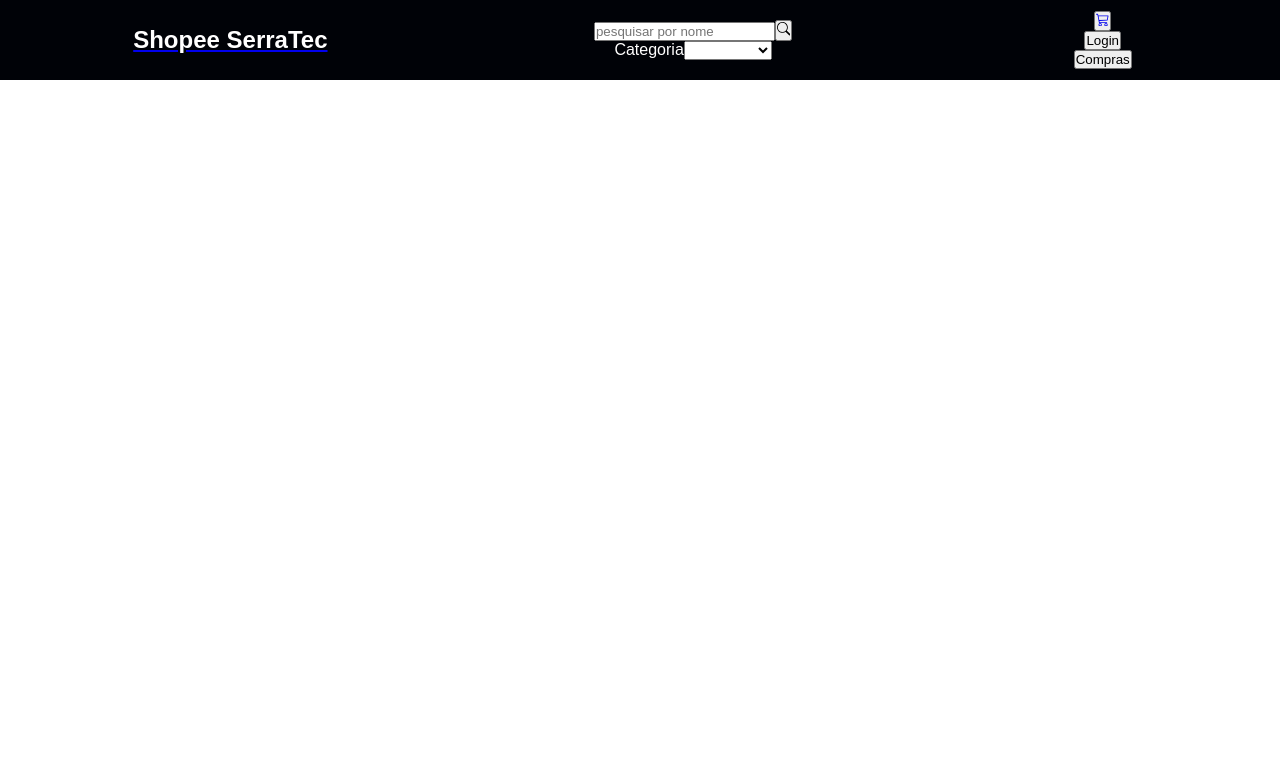
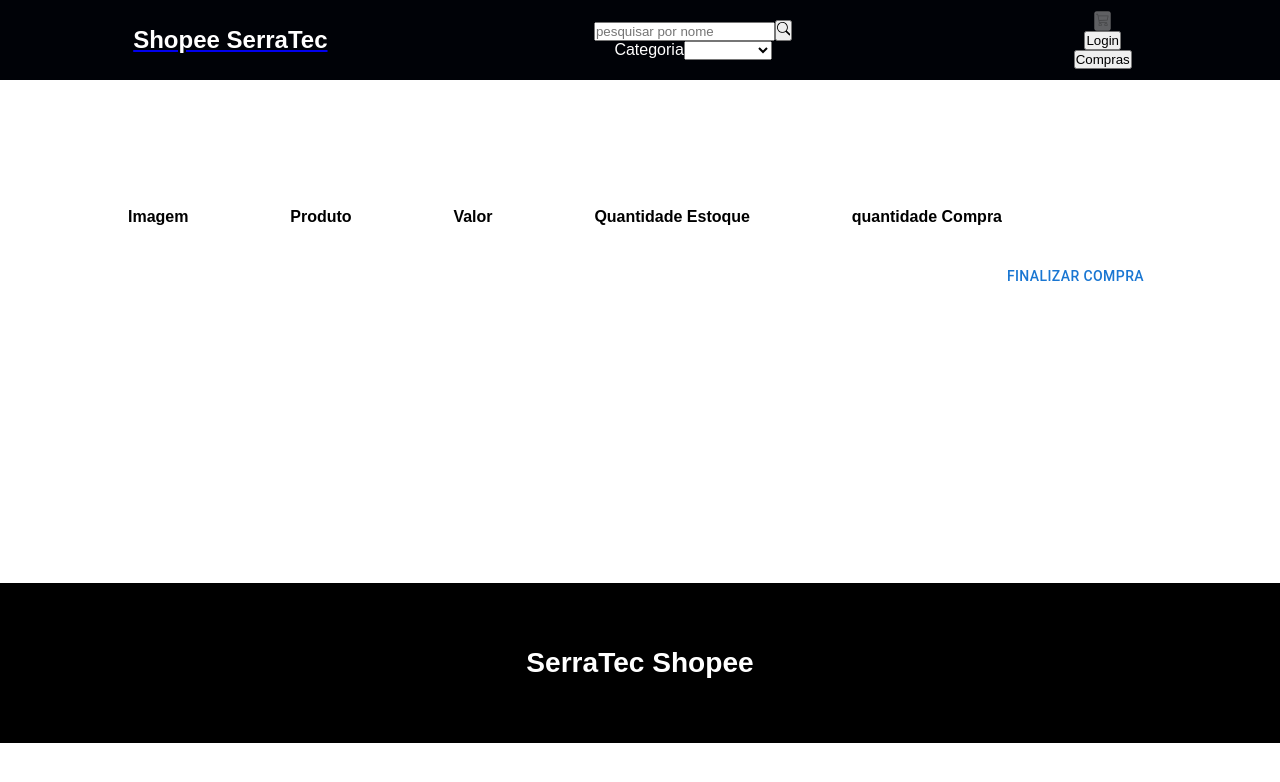
Before and after one commit to marceloabbadia/shopee-serrate, a React (Vite) app: page /carrinho in a window 1280 px wide. Shown: the top 782 px of the page. Built offline with nearby package versions, Linux system fonts and the light colour scheme.

Commit message:
Carrinho

```diff
--- a/db.json
+++ b/db.json
@@ -1,11 +1,4 @@
 {
-  "users": [
-    {
-      "email": "raphaelrochap@gmail.com",
-      "password": "$2a$10$SBSfree4ybtT64HIPDWcl.TV2dx2RwuWA8203QjMTWj2QSnxtBvYC",
-      "id": 1
-    }
-  ],
   "produtos": [
     {
       "id": 1,
@@ -16,7 +9,7 @@
       "image": "https://fakestoreapi.com/img/81fPKd-2AYL._AC_SL1500_.jpg",
       "feedbacksPositivos": 10,
       "feedbacksNegativos": 2,
-      "amount": 10
+      "amount": 3
     },
     {
       "id": 2,
@@ -27,7 +20,7 @@
       "image": "https://fakestoreapi.com/img/71-3HjGNDUL._AC_SY879._SX._UX._SY._UY_.jpg",
       "feedbacksPositivos": 10,
       "feedbacksNegativos": 2,
-      "amount": 10
+      "amount": 3
     },
     {
       "id": 3,
@@ -229,22 +222,5 @@
       },
       "amount": 10
     }
-  ],
-  "pedidos": [
-    {
-      "itens": [
-        {
-          "idProduto": 1,
-          "quantidade": 2
-        },
-        {
-          "idProduto": 2,
-          "quantidade": 2
-        }
-      ],
-      "valorTotal": 4.2,
-      "idUser": 1,
-      "id": 1
-    }
   ]
 }
--- a/src/App.jsx
+++ b/src/App.jsx
@@ -7,6 +7,7 @@ import DetalheProduto from './pages/detalheProduto/DetalheProduto'
 import LoginEUsuario from './pages/logineusuario/logineusuario'
 import Carrinho from './pages/carrinho/Carrinho'
 import { Context } from './context/Context'
+import Footer from './components/footer/Footer'
 
 function App() {
    return (
@@ -19,6 +20,7 @@ function App() {
                <Route path="/detalheProduto/:id" element={<DetalheProduto />} />
                <Route path="/carrinho" element={<Carrinho />} />
             </Routes>
+            <Footer/>
          </BrowserRouter>
       </>
    )
--- /dev/null
+++ b/src/components/footer/Footer.jsx
@@ -0,0 +1,9 @@
+import styles from './footer.module.css'
+
+const Footer = () => {
+   return <div className={styles.footer}>
+    <h3>SerraTec Shopee</h3>
+   </div>
+}
+
+export default Footer
--- /dev/null
+++ b/src/components/footer/footer.module.css
@@ -0,0 +1,11 @@
+.footer {
+   display: flex;
+   justify-content: center;
+   align-items: center;
+   background-color: black;
+   width: 100%;
+   height: 10rem;
+   margin-top: 10rem;
+   color: white;
+   font-size: 24px;
+}
--- a/src/components/header/Header.jsx
+++ b/src/components/header/Header.jsx
@@ -4,9 +4,7 @@ import { Link } from 'react-router-dom'
 import { BsSearch, BsCart3 } from 'react-icons/bs'
 
 const Header = () => {
-   const handleSearchBar = () => {
-      alert('teste')
-   }
+   const token = localStorage.getItem('token')
 
    return (
       <>
@@ -18,9 +16,6 @@ const Header = () => {
                   </Link>
                </div>
                <div>
-                  {/* <form onSubmit={handleSearchBar}>
-            </form> */}
-
                   <input
                      type="search"
                      required
@@ -42,13 +37,17 @@ const Header = () => {
                   </select>
                </div>
                <div className={styles.botoes_header}>
-                  <Link to="/login">
+                  {token == null ? (
+                     <button disabled>
+                        <BsCart3 />
+                     </button>
+                  ) : (
                      <button>
-                        <Link to='/carrinho'>
+                        <Link to="/carrinho">
                            <BsCart3 />
                         </Link>
                      </button>
-                  </Link>
+                  )}
 
                   <br />
 
--- a/src/pages/carrinho/Carrinho.jsx
+++ b/src/pages/carrinho/Carrinho.jsx
@@ -1,6 +1,9 @@
-import { useContext } from 'react'
+import { useContext, React, useState, useEffect } from 'react'
 import styles from './carrinho.module.css'
 import { CarrinhoContext } from '../../context/Context'
+import { Box, Button, Modal, Typography } from '@mui/material'
+import { Link } from 'react-router-dom'
+import api from '../../api/api'
 
 const Carrinho = () => {
    const GlobalState = useContext(CarrinhoContext)
@@ -11,16 +14,55 @@ const Carrinho = () => {
       return total + item.price * item.quantidade
    }, 0)
 
+   const finalizarCompra = async () => {
+      try {
+         await Promise.all(
+            state.map(async item => {
+               const response = await api.patch(`/produtos/${item.id}`, {
+                  amount: item.amount - item.quantidade
+               })
+               return response.data
+            })
+         )
+      } catch (error) {
+         console.error('Erro ao finalizar a compra:', error)
+      }
+   }
+
+   const [open, setOpen] = useState(false)
+   const handleOpen = () => setOpen(true)
+   const handleClose = () => setOpen(false)
+
+   const style = {
+      position: 'absolute',
+      top: '50%',
+      left: '50%',
+      transform: 'translate(-50%, -50%)',
+      width: 400,
+      bgcolor: 'background.paper',
+      border: '2px solid #000',
+      boxShadow: 24,
+      p: 4
+   }
    return (
       <>
          <div className={styles.carrinho}>
+            <tr className={styles.tabela}>
+               <th>Imagem</th>
+               <th>Produto</th>
+               <th>Valor</th>
+               <th>Quantidade Estoque</th>
+               <th>quantidade Compra</th>
+            </tr>
             {state.map((item, index) => {
                return (
                   <div key={index} className={styles.card}>
                      <img src={item.image} alt="" />
                      <p>{item.title}</p>
-                     <p>{item.quantidade * item.price}</p>
+                     <p>R$ {item.quantidade * item.price}</p>
+                     <p>{item.amount} Un</p>
                      <div className={styles.quantidade}>
+                        {item.quantidade < item.amount ? (
                            <button
                               onClick={() =>
                                  dispatch({ type: 'INCREASE', payload: item })
@@ -28,6 +70,10 @@ const Carrinho = () => {
                            >
                               +
                            </button>
+                        ) : (
+                           <button disabled>+</button>
+                        )}
+
                         <p>{item.quantidade}</p>
                         <button
                            onClick={() => {
@@ -41,6 +87,7 @@ const Carrinho = () => {
                            -
                         </button>
                      </div>
+
                      <h2
                         className={styles.btn_remove}
                         onClick={() =>
@@ -57,6 +104,37 @@ const Carrinho = () => {
                   <h2>Total = {total.toFixed(2)}</h2>
                </div>
             )}
+            <div className={styles.btn_compra}>
+               <Button onClick={handleOpen}>Finalizar Compra</Button>
+               <Modal
+                  open={open}
+                  onClose={handleClose}
+                  aria-labelledby="modal-modal-title"
+                  aria-describedby="modal-modal-description"
+               >
+                  <Box sx={style}>
+                     <Typography
+                        id="modal-modal-title"
+                        variant="h6"
+                        component="h2"
+                     >
+                        Compra Finalizada!
+                     </Typography>
+                     <Typography id="modal-modal-description" sx={{ mt: 2 }}>
+                        Obrigado por comprar em nossa Loja!
+                     </Typography>
+                     <Typography>Volte Sempre!</Typography>
+                     <Link to={'/'}>
+                        <button
+                           className={styles.btn_voltar}
+                           onClick={finalizarCompra}
+                        >
+                           Voltar
+                        </button>
+                     </Link>
+                  </Box>
+               </Modal>
+            </div>
          </div>
       </>
    )
--- a/src/pages/carrinho/carrinho.module.css
+++ b/src/pages/carrinho/carrinho.module.css
@@ -5,34 +5,46 @@
    padding: 128px;
 }
 
-.carrinho .card {
+.card {
    display: flex;
    justify-content: space-between;
+   border-bottom: 1px solid rgba(0, 0, 0, 0.219);
+   padding-bottom: 20px;
 }
 
-.carrinho .card img {
+.card img {
    width: 80px;
    height: 80px;
 }
 
-.carrinho .card p {
+.card p {
    width: 200px;
 }
-.carrinho .card .quantidade {
+.quantidade {
    display: flex;
    flex-direction: column;
    align-items: center;
 }
 
-.carrinho .card .quantidade p {
+.quantidade p {
    width: 50px;
    text-align: center;
 }
-.carrinho .card .quantidade button {
+.quantidade button {
    width: 50px;
 }
 
-.carrinho .total {
+.total {
    text-align: right;
-   border-top: 1px solid black;
 }
+
+.tabela {
+   display: flex;
+   justify-content: space-between;
+   margin-right: 150px;
+}
+
+.btn_compra {
+   display: flex;
+   margin-left: auto;
+}
--- a/src/pages/detalheProduto/DetalheProduto.jsx
+++ b/src/pages/detalheProduto/DetalheProduto.jsx
@@ -11,8 +11,7 @@ const DetalheProduto = () => {
    const [loaded, setLoaded] = useState(false)
    const [relacionados, setRelacionados] = useState([])
    const { id } = useParams()
-   // const [positivo, setPositivo] = useState(0)
-   // const [negativo, setNegativo] = useState(0)
+   const token = localStorage.getItem('token')
 
    useEffect(() => {
       lerDados()
@@ -40,10 +39,10 @@ const DetalheProduto = () => {
 
    const GlobalState = useContext(CarrinhoContext)
    const dispatch = GlobalState.dispatch
-   console.log(GlobalState)
 
    return (
       <>
+         <p style={{ visibility: 'hidden' }}>{(produto.quantidade = 1)}</p>
          {loaded && (
             <CircularProgress
                style={{
@@ -59,10 +58,9 @@ const DetalheProduto = () => {
             />
          )}
          <Link to="/">
-            <button>voltar</button>
+            <button className={styles.btn_voltar}>voltar</button>
          </Link>
          <div className="container">
-            {(produto.quantidade = 1)}
             <div className={styles.produto}>
                <div className={styles.info}>
                   <img
--- a/src/pages/detalheProduto/detalheProduto.module.css
+++ b/src/pages/detalheProduto/detalheProduto.module.css
@@ -40,7 +40,7 @@
 
 .avaliacoes {
    display: flex;
-   margin-top: 30px;
+   margin: 10px 0;
    gap: 1rem;
 }
 .relacionados {
@@ -65,3 +65,9 @@
 .cards_relacionados h2 {
    margin-top: 15px;
 }
+
+.btn_voltar {
+   position: relative;
+   display: flex;
+   margin: 1rem;
+}
--- a/src/pages/listaProdutos/listaProdutos.module.css
+++ b/src/pages/listaProdutos/listaProdutos.module.css
@@ -1,5 +1,6 @@
 .container {
    display: flex;
+   margin-top: 2rem;
 }
 
 .card {
```
Also changed, not shown: src/pages/listaProdutos/ListaProdutos.jsx (+58 -6 lines). Lines whose indentation alone changed are shown as unchanged.
